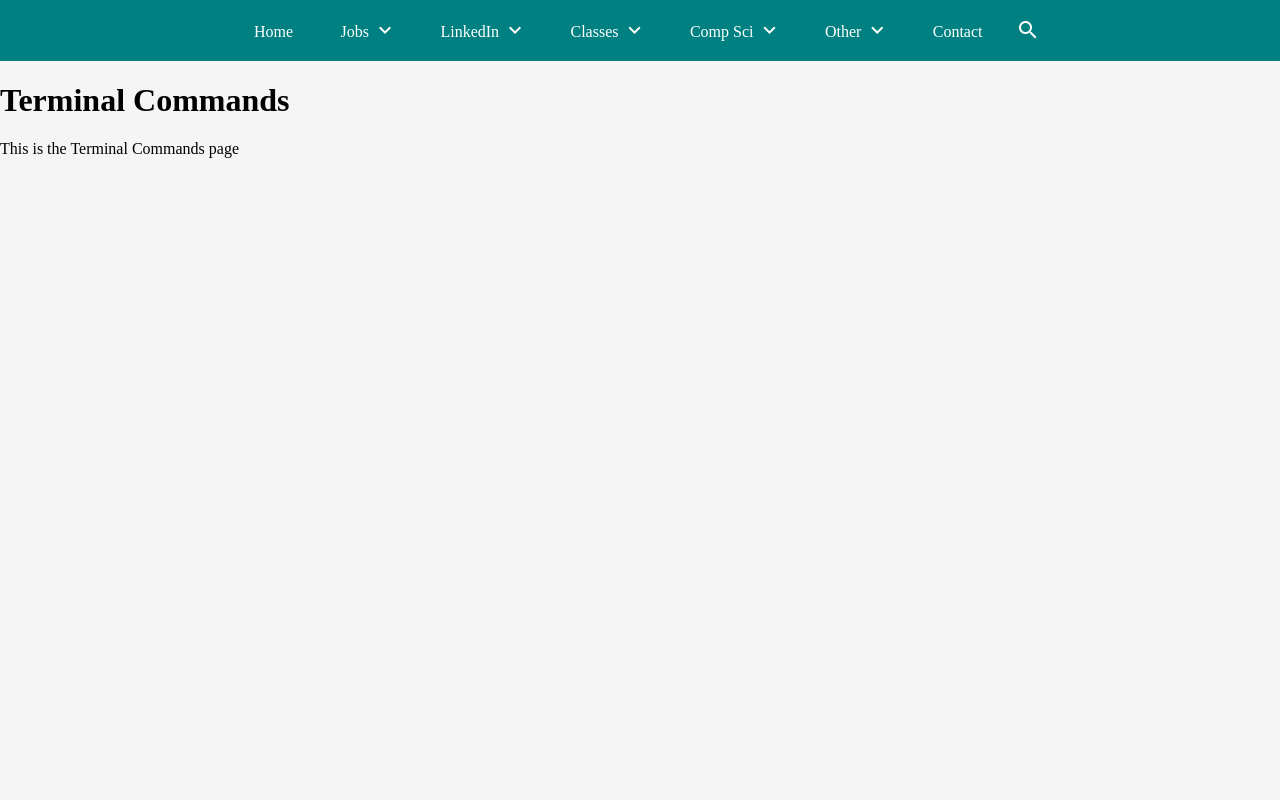
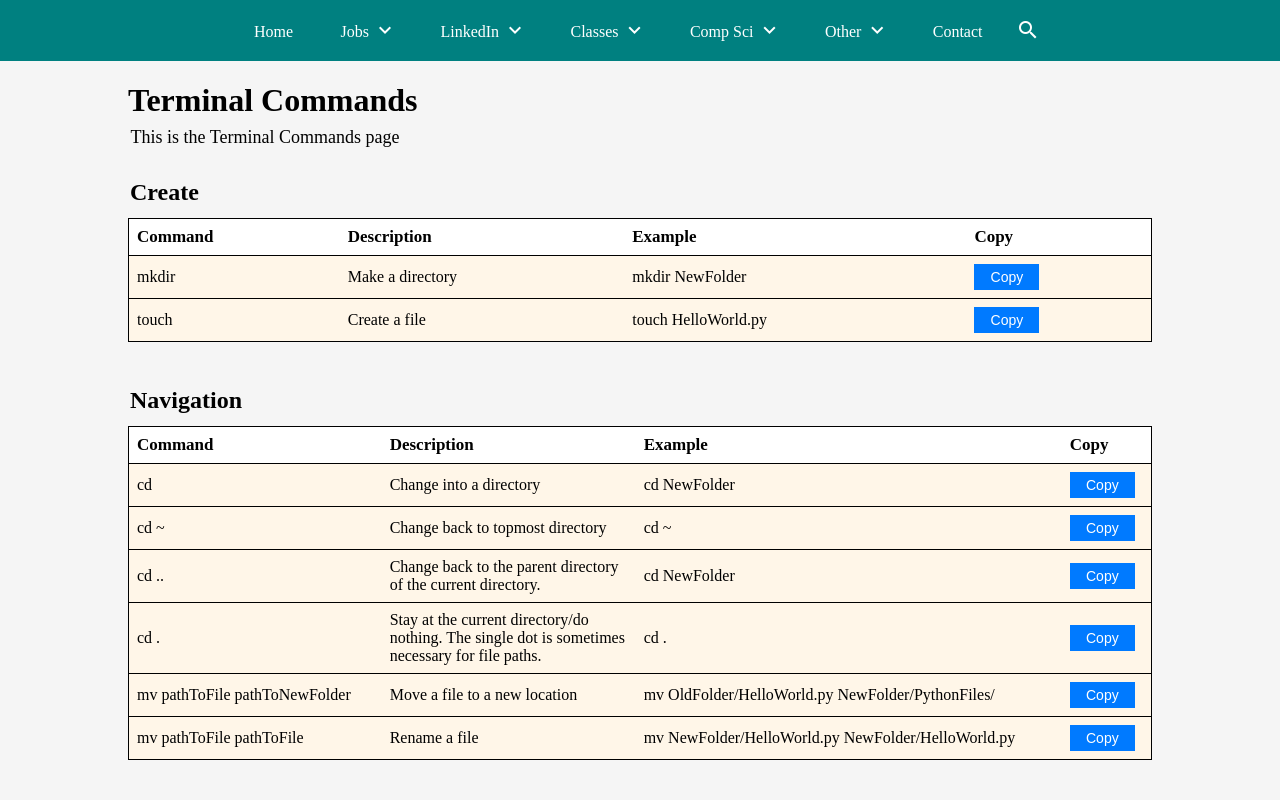
Before and after one commit to MichaelT-178/ForGuy, a Vue app: page /other/TerminalCommands in a window 1280 px wide. Shown: the top 800 px of the page. Built offline with nearby package versions, Linux system fonts and the light colour scheme.

Commit message:
Added Terminal Command view

```diff
--- a/src/Views/other/TerminalCommands.vue
+++ b/src/Views/other/TerminalCommands.vue
@@ -1,6 +1,55 @@
 <template>
-    <main class="about-page">
-        <h1>Terminal Commands</h1>
-        <p>This is the Terminal Commands page</p>
-    </main>
+    <div class="content-container">
+        <h1 class="title">Terminal Commands</h1>
+        <p class="description">This is the Terminal Commands page</p>
+        <CmdTable tableName="Create"      :items="createCommands"      class="cmd-table"></CmdTable>
+        <CmdTable tableName="Navigation"  :items="navigationCommands"  class="cmd-table"></CmdTable>
+        <CmdTable tableName="Display"     :items="displayCommands"     class="cmd-table"></CmdTable>
+        <CmdTable tableName="Delete"      :items="deleteCommands"      class="cmd-table"></CmdTable>
+        <CmdTable tableName="Programming" :items="programmingCommands" class="cmd-table"></CmdTable>
+    </div>
+    <p style="margin-bottom: 50px;"></p>
 </template>
+
+
+<script setup>
+import { ref } from 'vue';
+import CmdTable from "../../components/CommandTable.vue";
+import AllData from "../../data/Other/TerminalCommands.json";
+
+const jsonData = ref(AllData);
+const createCommands = jsonData.value["Creation"];
+const navigationCommands = jsonData.value["Navigation"];
+const displayCommands = jsonData.value["Display"];
+const deleteCommands = jsonData.value["Delete"];
+const programmingCommands = jsonData.value["Programming"];
+
+</script>
+
+
+<style scoped>
+
+.content-container {
+    display: flex;
+    flex-direction: column;
+    align-items: center;
+    width: 100%;
+}
+
+.title, .description {
+    width: 80%;
+    text-align: left;
+}
+
+.description {
+    margin-top: -13px;
+    margin-left: 5px;
+    font-size: 18px;
+    margin-bottom: 11px;
+}
+
+.cmd-table {
+    margin-bottom: 25px;
+}
+
+</style>
--- /dev/null
+++ b/src/components/CommandTable.vue
@@ -0,0 +1,133 @@
+<template>
+  <div class="table-container">
+    <h2>{{ tableName }}</h2>
+    <table>
+      <thead>
+        <tr>
+          <th>Command</th>
+          <th>Description</th>
+          <th>Example</th>
+          <th>Copy</th>
+        </tr>
+      </thead>
+      <tbody>
+        <tr v-for="(item, index) in items" :key="index">
+          <td>{{ item.Command }}</td>
+          <td id="description-column">{{ item.Description }}</td>
+          <td>{{ item.Example }}</td>
+          <td>
+            <button
+              :class="{'copied': item.copied}"
+              @click="copyToClipboard(item, index)">
+              {{ item.copied ? 'Copied' : 'Copy' }}
+            </button>
+          </td>
+        </tr>
+      </tbody>
+    </table>
+  </div>
+</template>
+
+
+<script setup>
+const props = defineProps({
+  tableName: String,
+  items: Array
+});
+
+props.items.forEach(item => {
+  item.copied = false;
+});
+
+const copyToClipboard = (item, index) => {
+  navigator.clipboard.writeText(item.Example)
+    .then(() => {
+      props.items[index].copied = true;
+
+      setTimeout(() => {
+        props.items[index].copied = false;
+      }, 900);
+
+    })
+    .catch((err) => {
+      console.error('Failed to copy: ', err);
+    });
+};
+
+</script>
+
+
+<style scoped>
+
+.table-container {
+  width: 80%;
+  overflow: hidden;
+}
+
+h2 {
+  margin-bottom: 12px;
+  margin-left: 2px;
+}
+
+table {
+  width: 100%;
+  border-collapse: collapse;
+  border: 1px solid black;
+  border-radius: 8px;
+}
+
+th, td {
+  padding: 8px;
+  text-align: left;
+  border-bottom: 1px solid black;
+  font-size: 16px;
+}
+
+th {
+  font-size: 17px;
+}
+
+thead tr {
+  background-color: white;
+}
+
+tbody td {
+  background-color: #FFF6E8;
+}
+
+th, td {
+  border-left: none;
+  border-right: none;
+}
+
+thead tr:first-child th {
+  border-top: none;
+}
+
+button {
+  background-color: #007AFF;
+  color: white;
+  cursor: pointer;
+  border: none;
+  padding: 5px 10px;
+  width: 65px;
+  text-align: center;
+  display: inline-block;
+  font-size: 14px;
+}
+
+button:hover {
+  background-color: #0000D7;
+}
+
+button.copied {
+  background-color: #26B952;
+  color: white;
+}
+
+#description-column {
+  max-width: 215px;
+  word-wrap: break-word;
+}
+
+</style>
--- /dev/null
+++ b/src/data/Other/TerminalCommands.json
@@ -0,0 +1,103 @@
+{
+    "Creation": [
+        {
+            "Command": "mkdir",
+            "Description": "Make a directory",
+            "Example": "mkdir NewFolder"
+        },
+        {
+            "Command": "touch",
+            "Description": "Create a file",
+            "Example": "touch HelloWorld.py"
+        }
+    ],
+    "Navigation": [
+        {
+            "Command": "cd",
+            "Description": "Change into a directory",
+            "Example": "cd NewFolder"
+        },
+        {
+            "Command": "cd ~",
+            "Description": "Change back to topmost directory",
+            "Example": "cd ~"
+        },
+        {
+            "Command": "cd ..",
+            "Description": "Change back to the parent directory of the current directory.",
+            "Example": "cd NewFolder"
+        },
+        {
+            "Command": "cd .",
+            "Description": "Stay at the current directory/do nothing. The single dot is sometimes necessary for file paths.",
+            "Example": "cd ."
+        },
+        {
+            "Command": "mv pathToFile pathToNewFolder",
+            "Description": "Move a file to a new location",
+            "Example": "mv OldFolder/HelloWorld.py NewFolder/PythonFiles/"
+        },
+        {
+            "Command": "mv pathToFile pathToFile",
+            "Description": "Rename a file",
+            "Example": "mv NewFolder/HelloWorld.py NewFolder/HelloWorld.py"
+        }
+    ],
+    "Display": [
+        {
+            "Command": "pwd",
+            "Description": "Print/Display Working Directory",
+            "Example": "pwd"
+        },
+        {
+            "Command": "ls",
+            "Description": "Print/Display all files and directories in the current path",
+            "Example": "ls"
+        }
+    ],
+    "Delete": [
+        {
+            "Command": "rm",
+            "Description": "Remove a file",
+            "Example": "rm HelloWorld.py"
+        },
+        {
+            "Command": "rm -r",
+            "Description": "Remove a folder and its contents",
+            "Example": "rm -r HelloWorld.py"
+        },
+        {
+            "Command": "clear",
+            "Description": "Clear a terminal of its contents",
+            "Example": "clear"
+        }
+    ],
+    "Programming": [
+        {
+            "Command": "python3",
+            "Description": "Start a python session. control + d to exit.",
+            "Example": "python3"
+        },
+        {
+            "Command": "python3 file_name.py",
+            "Description": "Run a python file via terminal",
+            "Example": "python3 hello_world.py"
+        },
+        {
+            "Command": "javac fileName.java",
+            "Description": "Compile a java file before running. It will create a \"class\" file",
+            "Example": "javac fileName.java"
+        },
+        {
+            "Command": "java fileName",
+            "Description": "Run a java file.",
+            "Example": "java fileName"
+        },
+        {
+            "Command": "jshell",
+            "Description": "Run a java session. control + d to exit.",
+            "Example": "jshell"
+        }
+
+    ]
+}
```
Also changed, not shown: src/data/Other/AppsToDownload.json (added, +48 -0 lines).
